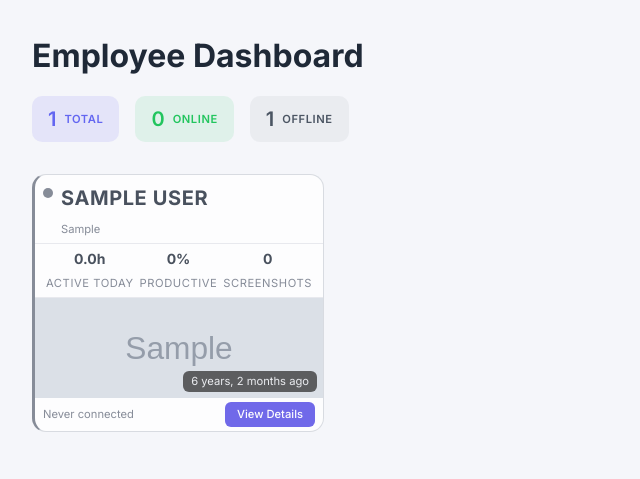
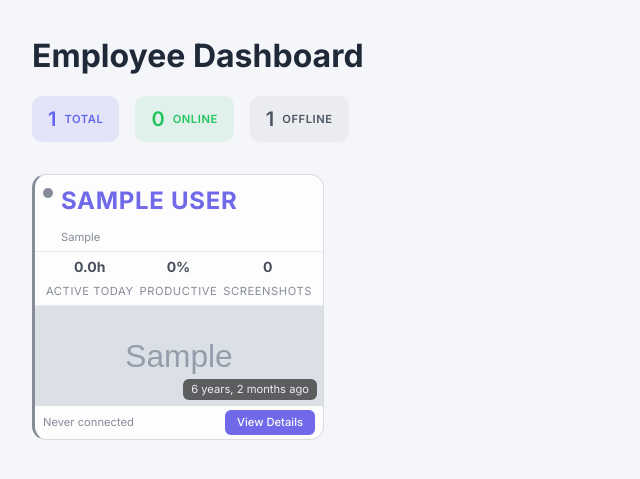
Before and after one commit to HannesBlulite/emp-monitor, a Django app: page / in a window 1280 px wide. Shown: the part 52-531 px from the top of the page, without its empty margins (0-640 px from the left). Run offline with Django 5.2, Linux system fonts and the light colour scheme; a user stored in the database is signed in; tables that the repository leaves empty hold one stand-in row (values such as "Sample post"); grey boxes marked "Sample" are stand-in pictures; data that the repository does not hold is empty.

Commit message:
UI: larger + colored employee names on cards

```diff
--- a/server/static/css/style.css
+++ b/server/static/css/style.css
@@ -344,15 +344,15 @@ a:hover {
 }
 
 .employee-name {
-    font-size: var(--font-size-lg);
+    font-size: var(--font-size-xl);
     font-weight: 700;
-    margin-bottom: 2px;
+    margin-bottom: 4px;
     text-transform: uppercase;
     letter-spacing: 0.03em;
 }
 
 .employee-name a {
-    color: var(--color-text);
+    color: var(--color-primary);
 }
 
 .employee-name a:hover {
```
